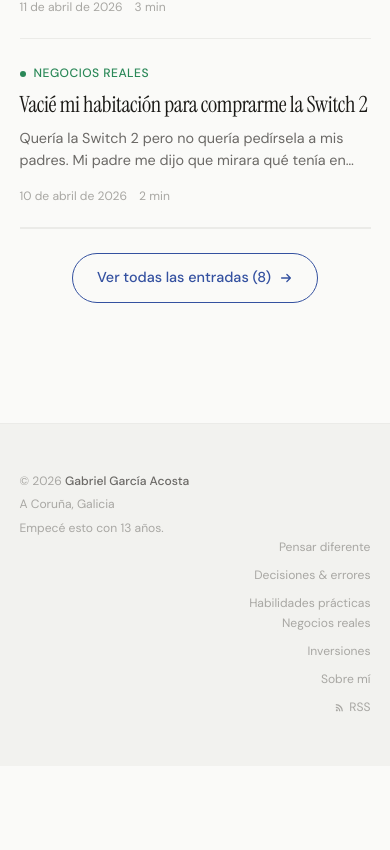
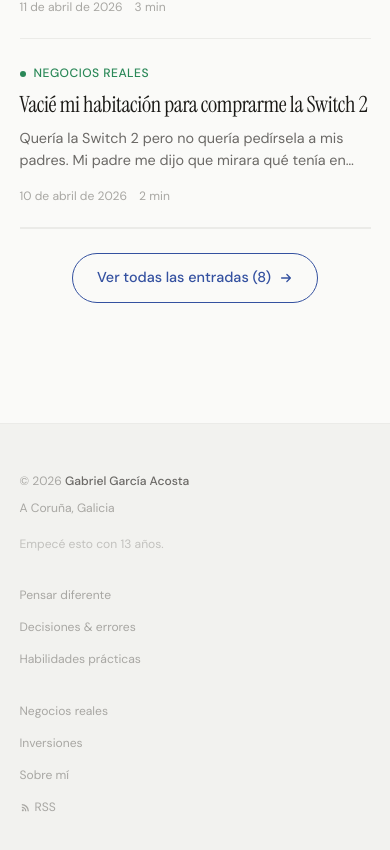
Before and after one commit to animaciongalicia/gabrielgarciaacosta, a Next.js app: page / in a window 390 px wide. Shown: the part 1539-2389 px from the top of the page. Before the commit the page ends 2305 px from the top, so only its background shows below. Built offline with nearby package versions, Linux system fonts and the light colour scheme.

Commit message:
fix(footer): 3 cols left-aligned — unifica footer-main y footer-grid, quita flex-end

```diff
--- a/app/globals.css
+++ b/app/globals.css
@@ -705,29 +705,30 @@ button { cursor: pointer; background: none; border: none; font: inherit; color:
   padding-block: var(--space-12);
   margin-top: var(--space-20);
 }
-.footer-main {
+.footer-main,
+.footer-grid {
   display: grid;
-  grid-template-columns: 1.6fr 1fr 1fr 1fr;
-  gap: var(--space-8);
+  grid-template-columns: 1.6fr 1fr 1fr;
+  gap: var(--space-12);
   align-items: start;
 }
-.footer-brand { display: flex; flex-direction: column; gap: var(--space-1); }
+.footer-brand {
+  display: flex;
+  flex-direction: column;
+  gap: var(--space-2);
+}
 .footer-copy {
   font-size: var(--text-xs);
   color: var(--color-text-faint);
   line-height: 1.6;
 }
 .footer-copy strong { color: var(--color-text-muted); font-weight: 500; }
+.footer-copy--faint { opacity: 0.65; margin-top: var(--space-2); }
 
 .footer-nav {
   display: flex;
   flex-direction: column;
-  align-items: flex-end;
-  gap: var(--space-2);
-}
-.footer-col {
-  display: flex;
-  flex-direction: column;
+  align-items: flex-start;
   gap: var(--space-3);
 }
 
@@ -739,16 +740,21 @@ button { cursor: pointer; background: none; border: none; font: inherit; color:
   display: inline-flex;
   align-items: center;
   gap: var(--space-1);
+  text-align: left;
 }
 .footer-nav-link:hover { color: var(--color-text-muted); opacity: 1; }
 .footer-rss:hover { color: var(--color-primary); }
 
-@media (max-width: 768px) {
-  .footer-main { grid-template-columns: 1fr 1fr; }
+@media (max-width: 680px) {
+  .footer-main, .footer-grid {
+    grid-template-columns: 1fr 1fr;
+    gap: var(--space-8);
+  }
   .footer-brand { grid-column: 1 / -1; }
 }
-@media (max-width: 480px) {
-  .footer-main { grid-template-columns: 1fr; }
+@media (max-width: 420px) {
+  .footer-main, .footer-grid { grid-template-columns: 1fr; }
+  .footer-brand { grid-column: 1; }
 }
 
 /* ============================================
```
